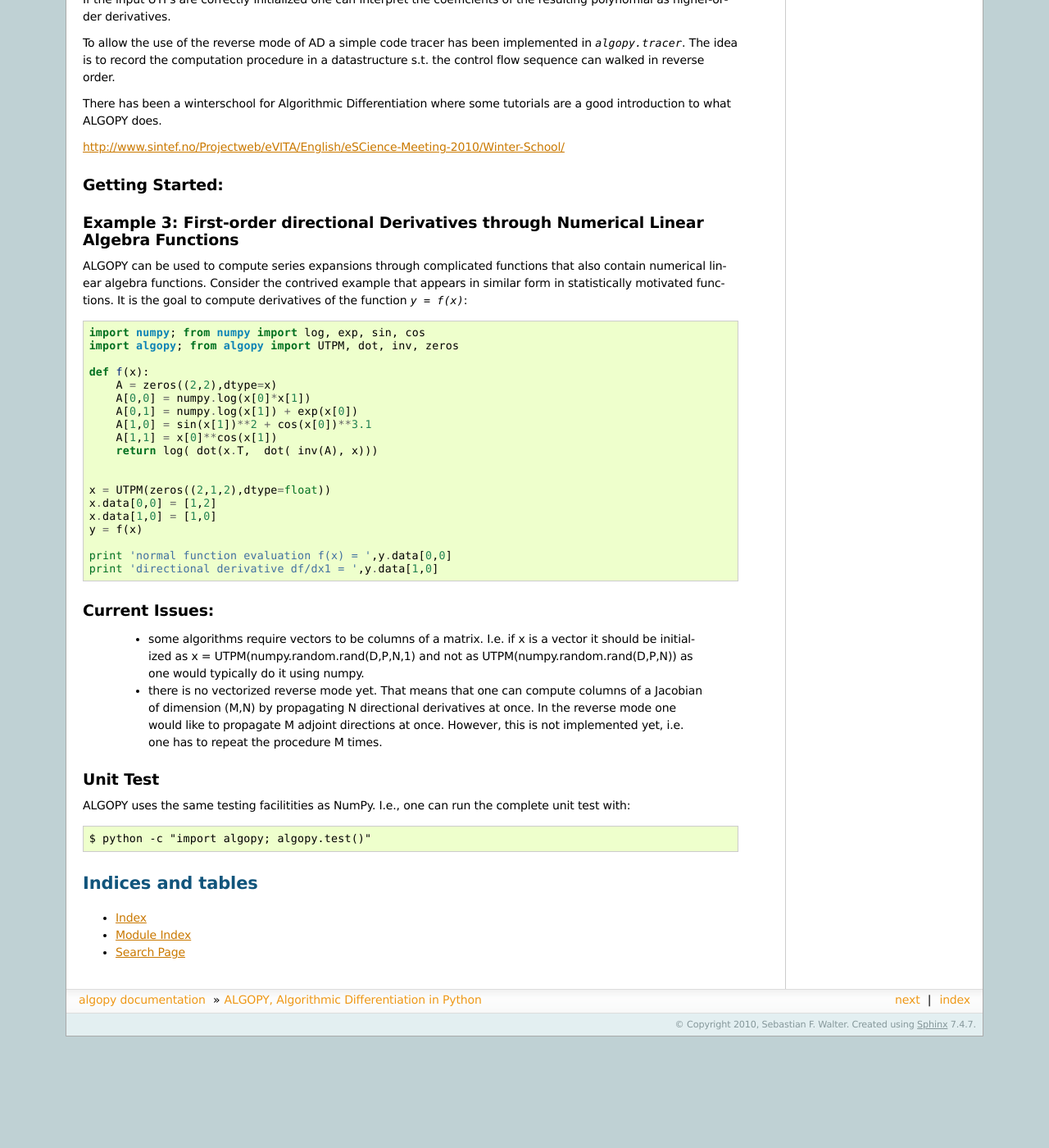
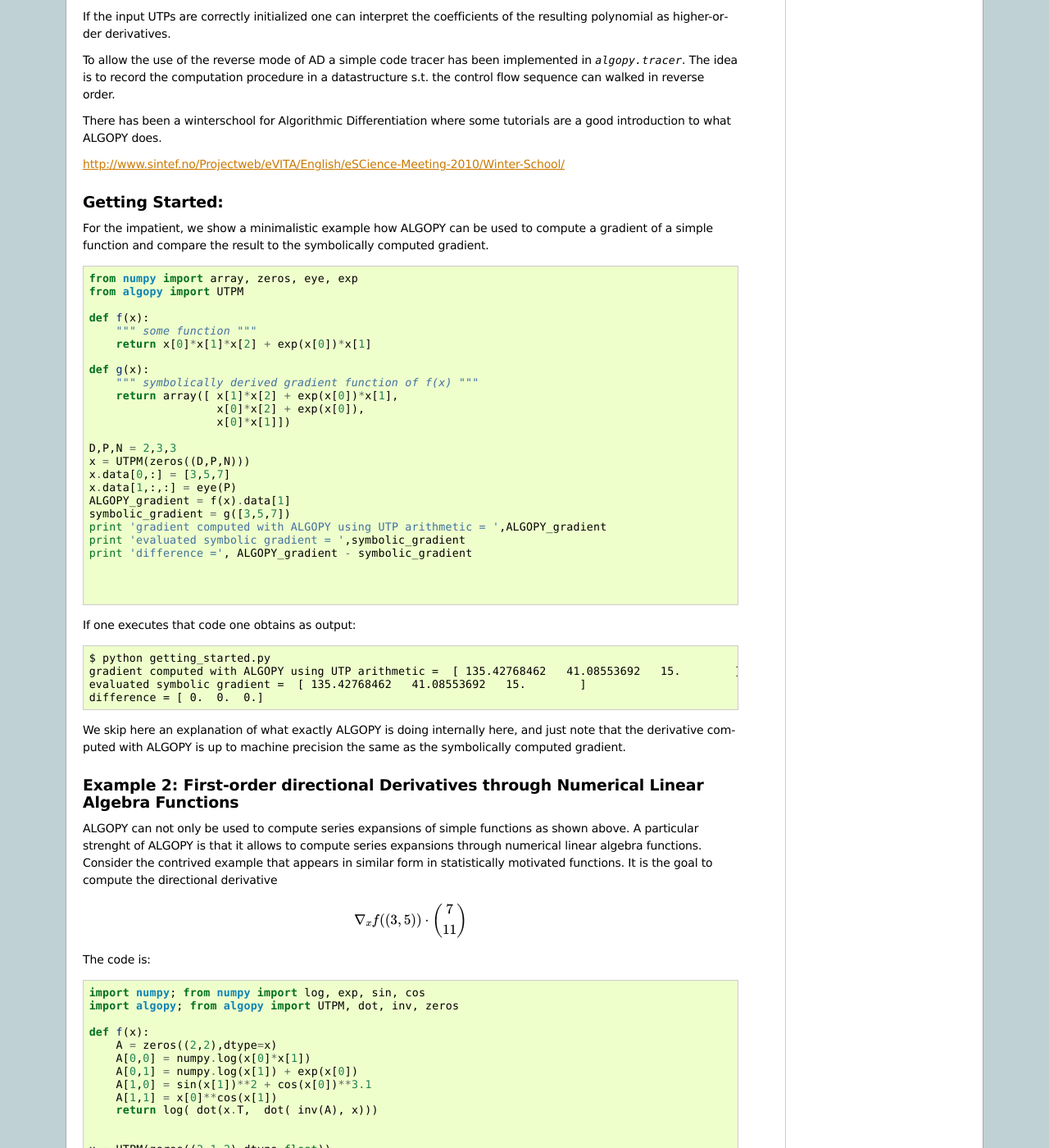
Before and after one commit to b45ch1/algopy, a Sphinx documentation site: the page built from documentation/sphinx/index.rst, in a window 1280 px wide and 1400 px high, scrolled down 654 px. Shown: the whole window at 82% size. Built offline with Sphinx 7.4.7, drawn with Linux system fonts in a browser that asks for light colours; formulas are drawn with MathJax 3; before the commit the page ends 1918 px from its top, so only the background shows below that; some of the changed text lies outside the part shown.

Commit message:
improved the documentation a little

```diff
--- a/documentation/sphinx/getting_started.py
+++ b/documentation/sphinx/getting_started.py
@@ -1,20 +1,22 @@
-from numpy import array, log, exp
+from numpy import array, zeros, eye, exp
 from algopy import UTPM
 
-x = UTPM(numpy.zeros((2,1,3)))
-x.data[0,0] = [3,5,7]
-x.data[1,0] = [1,0,0]
+def f(x):
+    """ some function """
+    return x[0]*x[1]*x[2] + exp(x[0])*x[1]
 
-A = UTPM(numpy.zeros((2,1,3,2)))
-A[0,0] = numpy.sin(x[0])**2 + x[1]
-A[0,1] = x[0]
-A[1,0] = numpy.exp(x[0]/x[1])
-A[1,1] = x[2]
-A[2,0] = numpy.log(x[0] + x[2]*x[1])
+def g(x):
+    """ symbolically derived gradient function of f(x) """
+    return array([ x[1]*x[2] + exp(x[0])*x[1],
+                   x[0]*x[2] + exp(x[0]),
+                   x[0]*x[1]])
 
-print 'A =', A
-
-y = eigh(inv(dot(A.T, A)))[0][-1]
-
-print 'Phi(x) = ', y.data[0]
-print 'd/dx_1 Phi(x) = ', y.data[1]
+D,P,N = 2,3,3
+x = UTPM(zeros((D,P,N)))
+x.data[0,:] = [3,5,7]
+x.data[1,:,:] = eye(P)
+ALGOPY_gradient = f(x).data[1]
+symbolic_gradient = g([3,5,7])
+print 'gradient computed with ALGOPY using UTP arithmetic = ',ALGOPY_gradient
+print 'evaluated symbolic gradient = ',symbolic_gradient
+print 'difference =', ALGOPY_gradient - symbolic_gradient
--- a/documentation/sphinx/index.rst
+++ b/documentation/sphinx/index.rst
@@ -49,8 +49,10 @@ they often appear in statistically motivated functions.
 How does it work?:
 ------------------
 
-The central idea of ALGOPY is the computation on (univariate) Taylor polynomials with with matrix coefficients.
-these are implemented as (class) methods of `algopy.UTPM`.
+The central idea of ALGOPY is the computation on (univariate) Taylor polynomials
+with with matrix coefficients. More precisely, ALGOPY supports univariate Taylor
+polynomial (UTP) arithmetic where the coefficients of the polynomial are numpy.ndarrays.
+The algorithms are implemented as (class) methods of `algopy.UTPM`.
 
 If the input UTPs are correctly initialized one can interpret the coefficients of
 the resulting polynomial as higher-order derivatives.
@@ -67,21 +69,38 @@ http://www.sintef.no/Projectweb/eVITA/English/eSCience-Meeting-2010/Winter-Schoo
 
 Getting Started:
 ----------------
+For the impatient, we show a minimalistic example how ALGOPY can be used to compute
+a gradient of a simple function and compare the result to the symbolically computed
+gradient.
+
+.. literalinclude:: getting_started.py
+    :lines: 1-
+
+If one executes that code one obtains as output::
+
+    $ python getting_started.py
+    gradient computed with ALGOPY using UTP arithmetic =  [ 135.42768462   41.08553692   15.        ]
+    evaluated symbolic gradient =  [ 135.42768462   41.08553692   15.        ]
+    difference = [ 0.  0.  0.]
+
+We skip here an explanation of what exactly ALGOPY is doing internally here,
+and just note that the derivative computed with ALGOPY is up to machine precision
+the same as the symbolically computed gradient.
 
 
-
-
-
-
-
-
-
-Example 3: First-order directional Derivatives through Numerical Linear Algebra Functions
+Example 2: First-order directional Derivatives through Numerical Linear Algebra Functions
 -----------------------------------------------------------------------------------------
 
-ALGOPY can be used to compute series expansions through complicated functions that also contain numerical linear algebra functions.
+ALGOPY can not only be used to compute series expansions of simple functions
+as shown above. A particular strenght of ALGOPY is that it allows to compute series
+expansions through numerical linear algebra functions.
 Consider the contrived example that appears in similar form in statistically
-motivated functions. It is the goal to compute derivatives of the function `y = f(x)`::
+motivated functions. It is the goal to compute the directional derivative
+
+.. math::
+    \nabla_x f((3,5)) \cdot \begin{pmatrix} 7 \\ 11 \end{pmatrix}
+
+The code is::
 
     import numpy; from numpy import log, exp, sin, cos
     import algopy; from algopy import UTPM, dot, inv, zeros
@@ -96,8 +115,8 @@ motivated functions. It is the goal to compute derivatives of the function `y =
 
 
     x = UTPM(zeros((2,1,2),dtype=float))
-    x.data[0,0] = [1,2]
-    x.data[1,0] = [1,0]
+    x.data[0,0] = [3,5]
+    x.data[1,0] = [7,11]
     y = f(x)
 
     print 'normal function evaluation f(x) = ',y.data[0,0]
```
